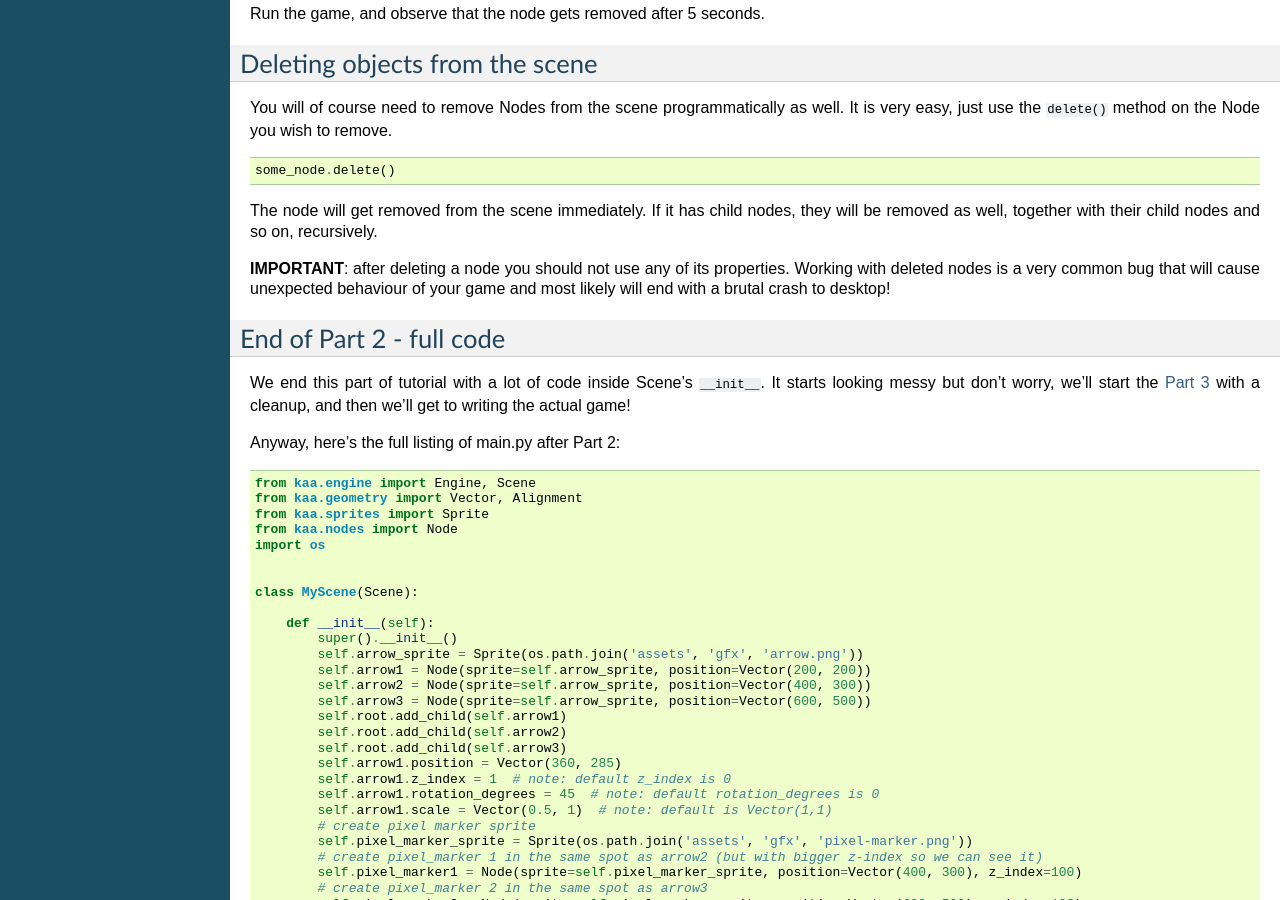
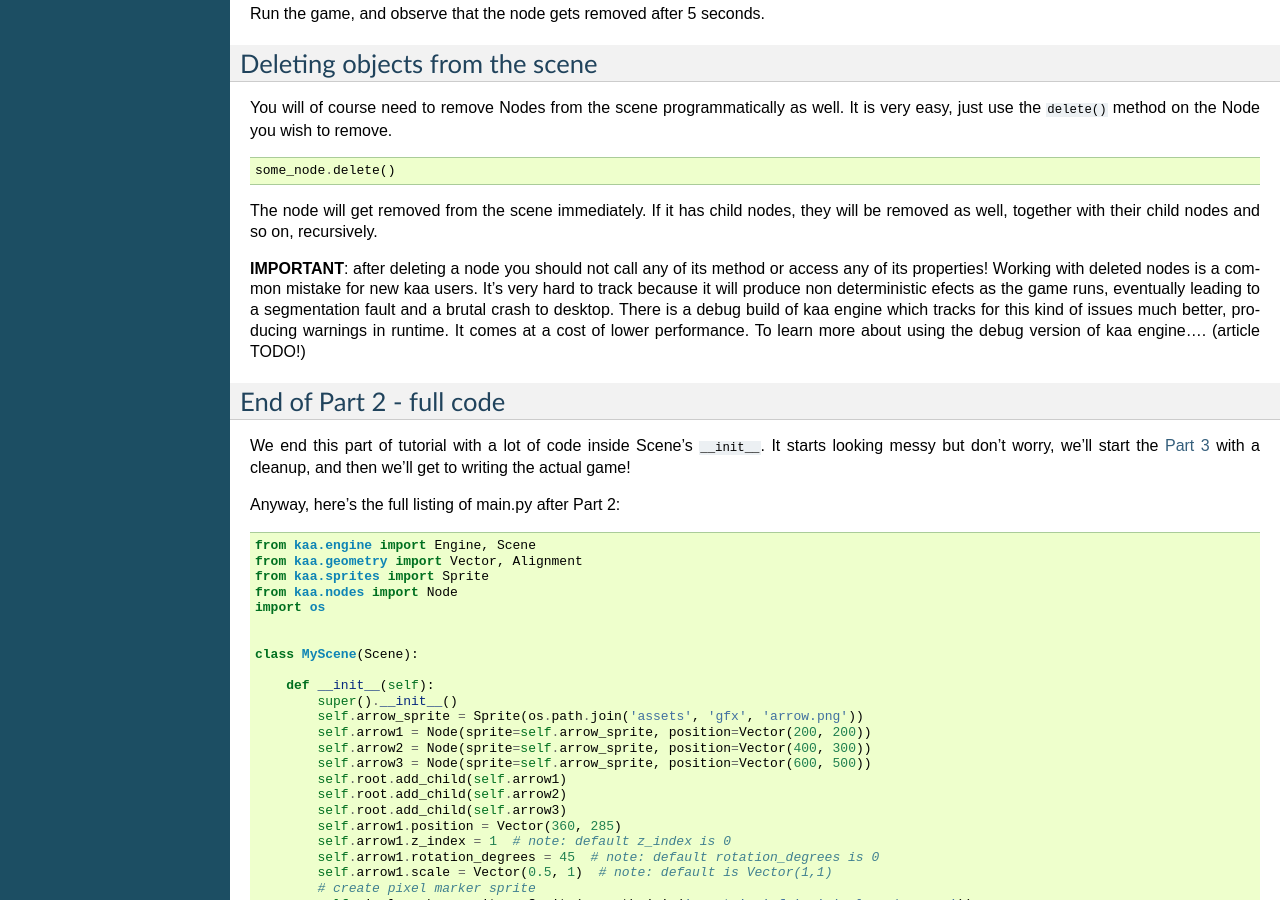
Before and after one commit to kaaengine/kaa, a Sphinx documentation site: the page built from docs/tutorial/part02.rst, in a window 1280 px wide and 900 px high, scrolled down 6293 px. Built offline with Sphinx 7.4.7, drawn with Linux system fonts in a browser that asks for light colours.

Commit message:
added readme, also added few minor changes in the tutorial

```diff
--- /dev/null
+++ b/docs/readme.txt
@@ -0,0 +1,6 @@
+Documentation HOWTO:
+
+1. pip install Sphinx==2.2.0
+2. navigate to the kaa/docs folder
+3. run "make html"
+4. The HTMLs will be created in the _build/html, index.html being the home page.
--- a/docs/tutorial/part02.rst
+++ b/docs/tutorial/part02.rst
@@ -417,8 +417,12 @@ You will of course need to remove Nodes from the scene programmatically as well.
 The node will get removed from the scene immediately. If it has child nodes, they will be removed as well, together
 with their child nodes and so on, recursively.
 
-**IMPORTANT**: after deleting a node you should not use any of its properties. Working with deleted nodes is a very
-common bug that will cause unexpected behaviour of your game and most likely will end with a brutal crash to desktop!
+**IMPORTANT**: after deleting a node you should not call any of its method or access any of its properties!
+Working with deleted nodes is a common mistake for new kaa users. It's very hard to track because it will produce
+non deterministic efects as the game runs, eventually leading to a segmentation fault and a brutal crash to desktop.
+There is a debug build of kaa engine which tracks for this kind of issues much
+better, producing warnings in runtime. It comes at a cost of lower performance. To learn more about using the debug
+version of kaa engine.... (article TODO!)
 
 
 End of Part 2 - full code
```
Also changed, not shown: docs/tutorial/part03.rst (+8 -8 lines).
